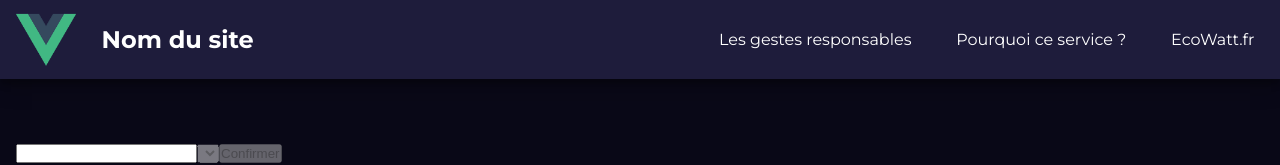
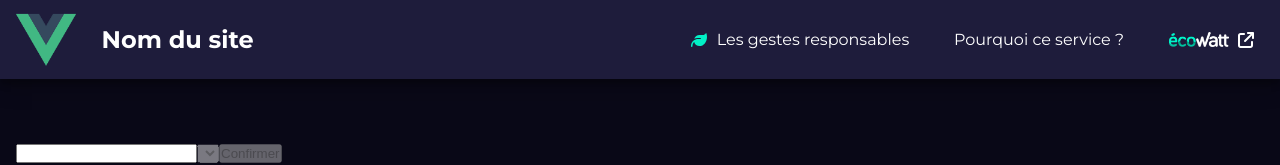
Before and after one commit to Minarox/Master-Info, a Vue app: page / in a window 1280 px wide. Shown: the top 165 px of the page. Built offline with nearby package versions, Linux system fonts and the light colour scheme.

Commit message:
Add fontawesome and ecowatt logo

```diff
--- a/package.json
+++ b/package.json
@@ -18,6 +18,9 @@
     "lint": "vue-cli-service lint"
   },
   "dependencies": {
+    "@fortawesome/fontawesome-svg-core": "^6.2.0",
+    "@fortawesome/free-solid-svg-icons": "^6.2.0",
+    "@fortawesome/vue-fontawesome": "^3.0.2",
     "core-js": "^3.8.3",
     "vue": "^3.2.13",
     "vue-router": "^4.0.3"
--- a/src/components/Header.vue
+++ b/src/components/Header.vue
@@ -5,9 +5,18 @@
       <h1>Nom du site</h1>
     </router-link>
     <section>
-      <router-link to="/">Les gestes responsables</router-link>
-      <router-link to="/">Pourquoi ce service ?</router-link>
-      <router-link to="/">EcoWatt.fr</router-link>
+      <router-link to="/">
+        <font-awesome-icon icon="fa-solid fa-leaf" />
+        Les gestes responsables
+      </router-link>
+      <router-link to="/">
+        <font-awesome-icon icon="fa-solid fa-circle-question" />
+        Pourquoi ce service ?
+      </router-link>
+      <a href="https://monecowatt.fr/">
+        <img src="@/assets/img/ecowatt.webp" alt="Icon EcoWatt" />
+        <font-awesome-icon icon="fa-solid fa-arrow-up-right-from-square" />
+      </a>
     </section>
   </header>
 </template>
@@ -56,6 +65,13 @@ header {
     > a {
       position: relative;
       padding: 0.6rem;
+      display: flex;
+      flex-flow: row nowrap;
+      align-items: center;
+
+      img {
+        margin-right: 0.6rem;
+      }
 
       &::after {
         content: "";
@@ -72,6 +88,11 @@ header {
         right: 0.6rem;
       }
     }
+
+    > a:first-of-type svg {
+      margin-right: 0.6rem;
+      color: #02f0c6;
+    }
   }
 }
 </style>
--- a/src/main.js
+++ b/src/main.js
@@ -1,5 +1,16 @@
 import { createApp } from "vue";
 import App from "./App.vue";
 import router from "./router";
+import { library } from "@fortawesome/fontawesome-svg-core";
+import { FontAwesomeIcon } from "@fortawesome/vue-fontawesome";
+import {
+  faLeaf,
+  faArrowUpRightFromSquare,
+} from "@fortawesome/free-solid-svg-icons";
 
-createApp(App).use(router).mount("#app");
+library.add(faLeaf, faArrowUpRightFromSquare);
+
+createApp(App)
+  .use(router)
+  .component("font-awesome-icon", FontAwesomeIcon)
+  .mount("#app");
```
Also changed, not shown: src/assets/img/ecowatt.webp (added), 1 other file (tests, documents, lock files or other folders).
